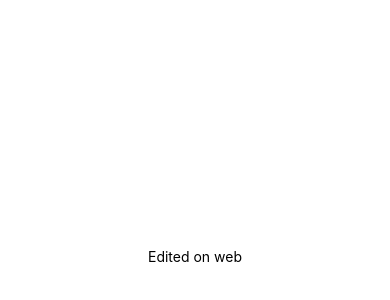
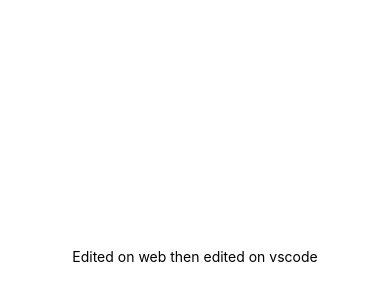
Before and after one commit to ArsenoIO/Inventory-Management-App, a React Native app: screen / in a window 390 px wide. Shown: the part 166-466 px from the top of the page. Built offline with nearby package versions, Linux system fonts and the light colour scheme.

Commit message:
3rd commit

```diff
--- a/App.js
+++ b/App.js
@@ -4,7 +4,7 @@ import { StyleSheet, Text, View } from 'react-native';
 export default function App() {
   return (
     <View style={styles.container}>
-      <Text>Edited on web</Text>
+      <Text>Edited on web then edited on vscode</Text>
       <StatusBar style="auto" />
     </View>
   );
```
